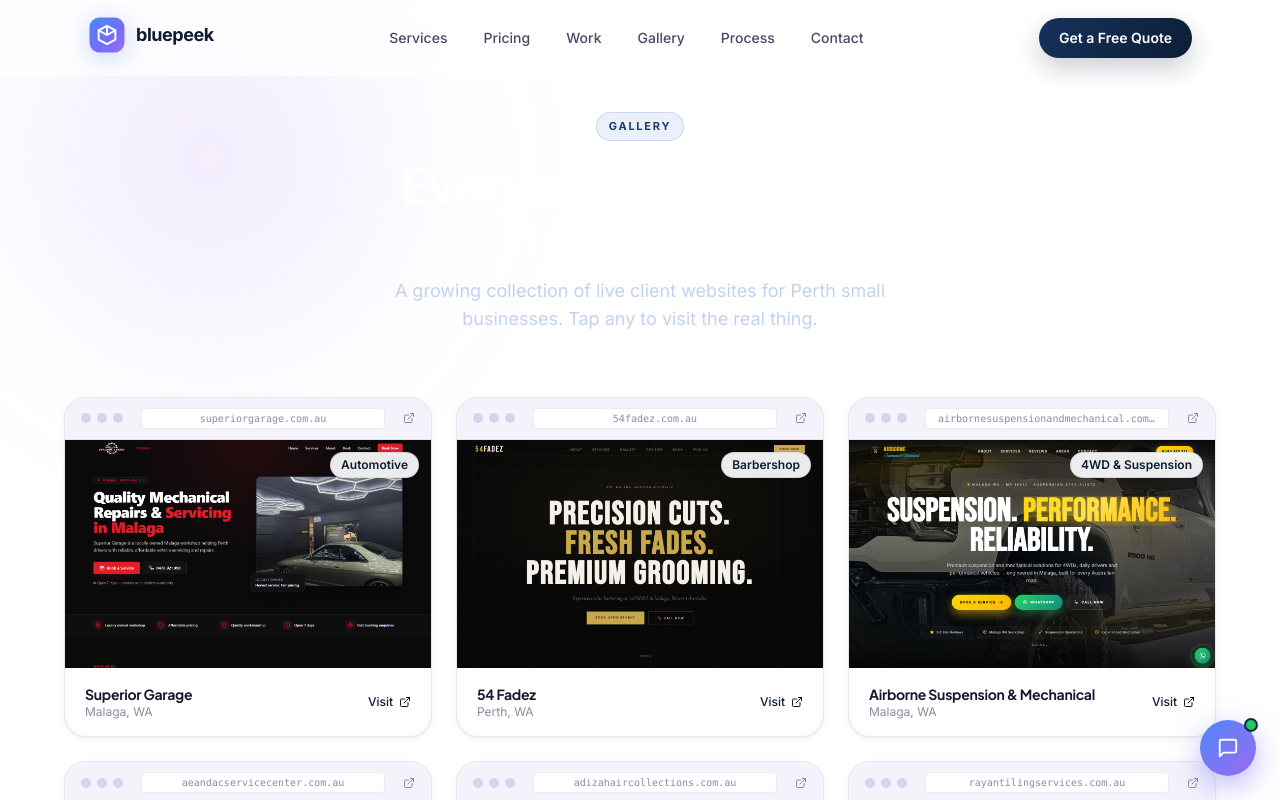
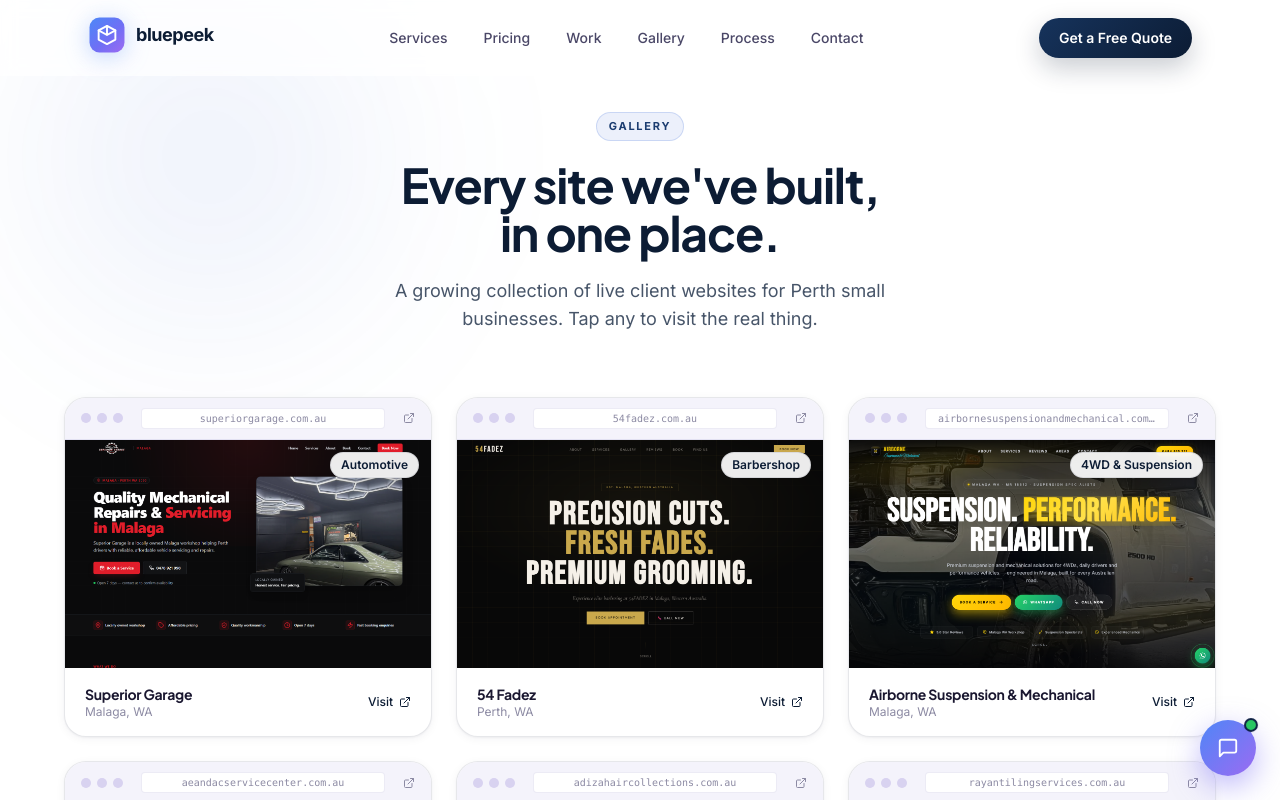
Before and after one commit to zachcolvillez-stack/bluepeek-website, a Next.js app: page /gallery in a window 1280 px wide. Shown: the top 800 px of the page. Built offline with nearby package versions, Linux system fonts and the light colour scheme.

Commit message:
auto-save: page.jsx

```diff
--- a/app/gallery/page.jsx
+++ b/app/gallery/page.jsx
@@ -23,15 +23,15 @@ export default function GalleryPage() {
     <>
       <SiteHeader />
       <main className="relative pt-28 pb-24 px-6">
-        <div className="hero-glow" style={{ top: '-6%', left: '-4%', width: '520px', height: '520px', background: 'radial-gradient(circle, rgba(155,107,242,0.18) 0%, transparent 70%)' }} />
+        <div className="hero-glow" style={{ top: '-6%', left: '-4%', width: '520px', height: '520px', background: 'radial-gradient(circle, rgba(47,95,208,0.10) 0%, transparent 70%)' }} />
 
         <div className="relative max-w-6xl mx-auto">
           <div className="text-center mb-16">
             <span className="eyebrow">Gallery</span>
-            <h1 className="text-3xl md:text-5xl font-bold tracking-tight mt-5 mb-5" style={{ color: '#ffffff' }}>
+            <h1 className="text-3xl md:text-5xl font-bold tracking-tight mt-5 mb-5" style={{ color: '#0c1c34' }}>
               Every site we&apos;ve built,<br />in one place.
             </h1>
-            <p className="text-base md:text-lg max-w-xl mx-auto" style={{ color: '#c2d2ee' }}>
+            <p className="text-base md:text-lg max-w-xl mx-auto" style={{ color: '#475569' }}>
               A growing collection of live client websites for Perth small businesses. Tap any to visit the real thing.
             </p>
           </div>
@@ -39,7 +39,7 @@ export default function GalleryPage() {
           <GalleryGrid sites={CLIENT_SITES} />
 
           <div className="text-center mt-16">
-            <p className="text-base mb-5" style={{ color: '#c2d2ee' }}>Want your business here?</p>
+            <p className="text-base mb-5" style={{ color: '#475569' }}>Want your business here?</p>
             <Link href="/#contact" className="btn-primary inline-flex items-center gap-2 px-7 py-3.5 rounded-full text-sm font-semibold">
               Get a free quote <ArrowRight size={16} />
             </Link>
```
